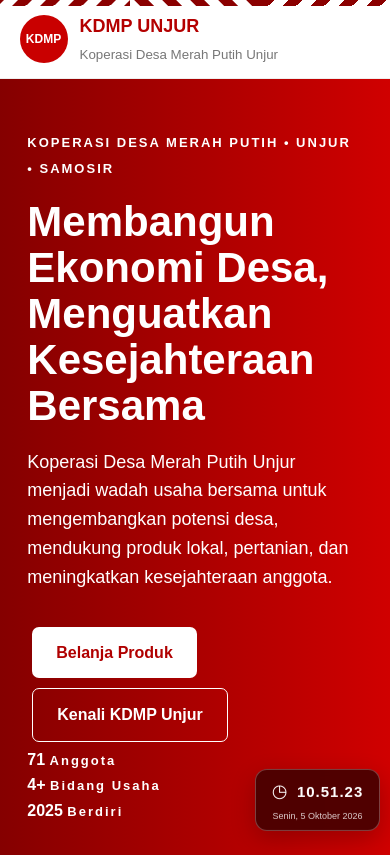
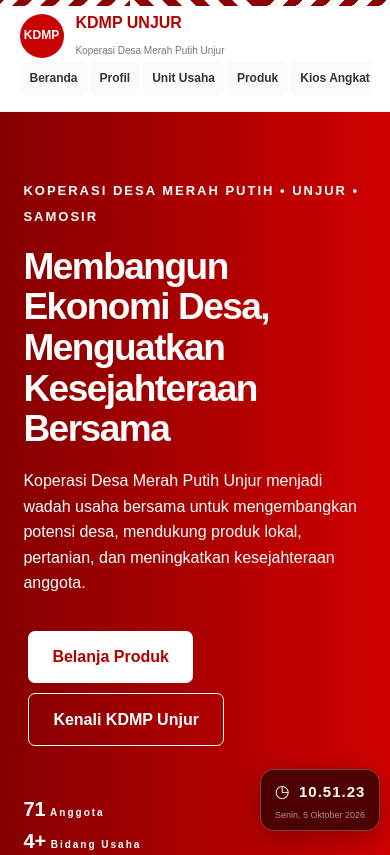
Before and after one commit to ccasia49/koperasi-desa-merah-putih-unjur, a plain HTML site: page index.html in a window 390 px wide. Shown: the top 855 px of the page. Drawn offline with Linux system fonts and the light colour scheme.

Commit message:
Create professional responsive KDMP design

```diff
--- a/css/style.css
+++ b/css/style.css
@@ -449,3 +449,370 @@ flex-direction:column;
         animation: none;
     }
 }
+
+/* =========================
+   JAM DIGITAL
+========================= */
+
+.digital-clock{
+    position:fixed;
+    right:18px;
+    bottom:18px;
+    z-index:9998;
+
+    min-width:170px;
+    padding:11px 15px;
+
+    color:#fff;
+    text-align:center;
+
+    background:rgba(70,0,0,.94);
+    border:1px solid rgba(255,255,255,.25);
+    border-radius:14px;
+
+    box-shadow:0 10px 30px rgba(0,0,0,.25);
+
+    backdrop-filter:blur(10px);
+
+    animation:clockFloat 3s ease-in-out infinite;
+}
+
+.clock-icon{
+    margin-right:5px;
+    font-size:17px;
+}
+
+#clockTime{
+    font-size:19px;
+    font-weight:800;
+    letter-spacing:1px;
+}
+
+.digital-clock small{
+    display:block;
+    margin-top:2px;
+
+    color:rgba(255,255,255,.72);
+
+    font-size:10px;
+}
+
+@keyframes clockFloat{
+    0%,100%{
+        transform:translateY(0);
+    }
+
+    50%{
+        transform:translateY(-4px);
+    }
+}
+
+
+/* =========================
+   SCROLL ANIMATION
+========================= */
+
+.section,
+.about,
+.cta{
+    animation:sectionReveal .8s ease both;
+}
+
+@keyframes sectionReveal{
+    from{
+        opacity:.75;
+        transform:translateY(18px);
+    }
+
+    to{
+        opacity:1;
+        transform:translateY(0);
+    }
+}
+
+
+/* =========================
+   MOBILE TABLET
+========================= */
+
+@media(max-width:1100px){
+
+    header{
+        padding-left:4%;
+        padding-right:4%;
+    }
+
+    nav{
+        gap:2px;
+    }
+
+    nav a{
+        padding:8px 7px;
+        font-size:12px;
+    }
+
+    .cards{
+        grid-template-columns:repeat(2,1fr);
+    }
+
+    footer{
+        grid-template-columns:repeat(2,1fr);
+    }
+}
+
+
+/* =========================
+   MOBILE
+========================= */
+
+@media(max-width:760px){
+
+    header{
+        min-height:70px;
+        padding:10px 5%;
+
+        position:relative;
+
+        flex-direction:column;
+        align-items:flex-start;
+    }
+
+    .logo{
+        min-width:0;
+    }
+
+    .logo-circle{
+        width:44px;
+        height:44px;
+    }
+
+    .logo h2{
+        font-size:16px;
+    }
+
+    .logo small{
+        font-size:10px;
+    }
+
+    nav{
+        width:100%;
+
+        display:flex;
+
+        justify-content:flex-start;
+
+        overflow-x:auto;
+        flex-wrap:nowrap;
+
+        padding-bottom:5px;
+
+        scrollbar-width:none;
+    }
+
+    nav::-webkit-scrollbar{
+        display:none;
+    }
+
+    nav a{
+        flex-shrink:0;
+
+        padding:8px 10px;
+
+        background:#fafafa;
+        border-radius:7px;
+
+        font-size:12px;
+    }
+
+    nav a::after{
+        display:none;
+    }
+
+
+    .hero{
+        min-height:650px;
+
+        padding:65px 7% 55px;
+
+        align-items:center;
+    }
+
+    .hero h1{
+        margin-top:18px;
+
+        font-size:43px;
+        letter-spacing:-1.5px;
+    }
+
+    .hero p{
+        font-size:16px;
+    }
+
+    .hero-buttons{
+        flex-direction:column;
+        align-items:stretch;
+    }
+
+    .hero-buttons a{
+        text-align:center;
+    }
+
+    .hero-info{
+        gap:22px;
+        margin-top:42px;
+    }
+
+    .hero-info strong{
+        font-size:23px;
+    }
+
+
+    .section{
+        padding:70px 6%;
+    }
+
+    .section-title{
+        margin-bottom:38px;
+    }
+
+    .section-title h2,
+    .about h2{
+        font-size:30px;
+    }
+
+
+    .cards{
+        grid-template-columns:1fr;
+        gap:17px;
+    }
+
+    .card{
+        padding:25px;
+    }
+
+    .card p{
+        min-height:auto;
+    }
+
+
+    .about{
+        grid-template-columns:1fr;
+
+        padding:70px 7%;
+
+        gap:38px;
+    }
+
+    .stats{
+        grid-template-columns:repeat(2,1fr);
+    }
+
+    .stats div{
+        min-height:110px;
+    }
+
+    .stats strong{
+        font-size:27px;
+    }
+
+
+    .cta{
+        padding:70px 7%;
+    }
+
+    .cta .btn,
+    .cta .btn-outline{
+        margin:5px 0;
+
+        width:100%;
+    }
+
+
+    footer{
+        grid-template-columns:1fr;
+
+        padding:50px 7%;
+
+        gap:28px;
+    }
+
+
+    .digital-clock{
+        right:10px;
+        bottom:10px;
+
+        min-width:135px;
+
+        padding:8px 10px;
+    }
+
+    #clockTime{
+        font-size:15px;
+    }
+
+    .digital-clock small{
+        font-size:9px;
+    }
+
+    .ulos-animation{
+        height:6px;
+    }
+}
+
+
+/* =========================
+   SMALL PHONE
+========================= */
+
+@media(max-width:400px){
+
+    .hero{
+        min-height:620px;
+        padding-left:6%;
+        padding-right:6%;
+    }
+
+    .hero h1{
+        font-size:37px;
+    }
+
+    .hero-info{
+        gap:15px;
+    }
+
+    .hero-info strong{
+        font-size:20px;
+    }
+
+    .hero-info span{
+        font-size:10px;
+    }
+
+    .stats{
+        grid-template-columns:1fr;
+    }
+
+    .digital-clock{
+        min-width:120px;
+    }
+}
+
+
+/* =========================
+   REDUCED MOTION
+========================= */
+
+@media(prefers-reduced-motion:reduce){
+
+    html{
+        scroll-behavior:auto;
+    }
+
+    *,
+    *::before,
+    *::after{
+        animation-duration:.01ms !important;
+        animation-iteration-count:1 !important;
+        transition-duration:.01ms !important;
+    }
+}
```
